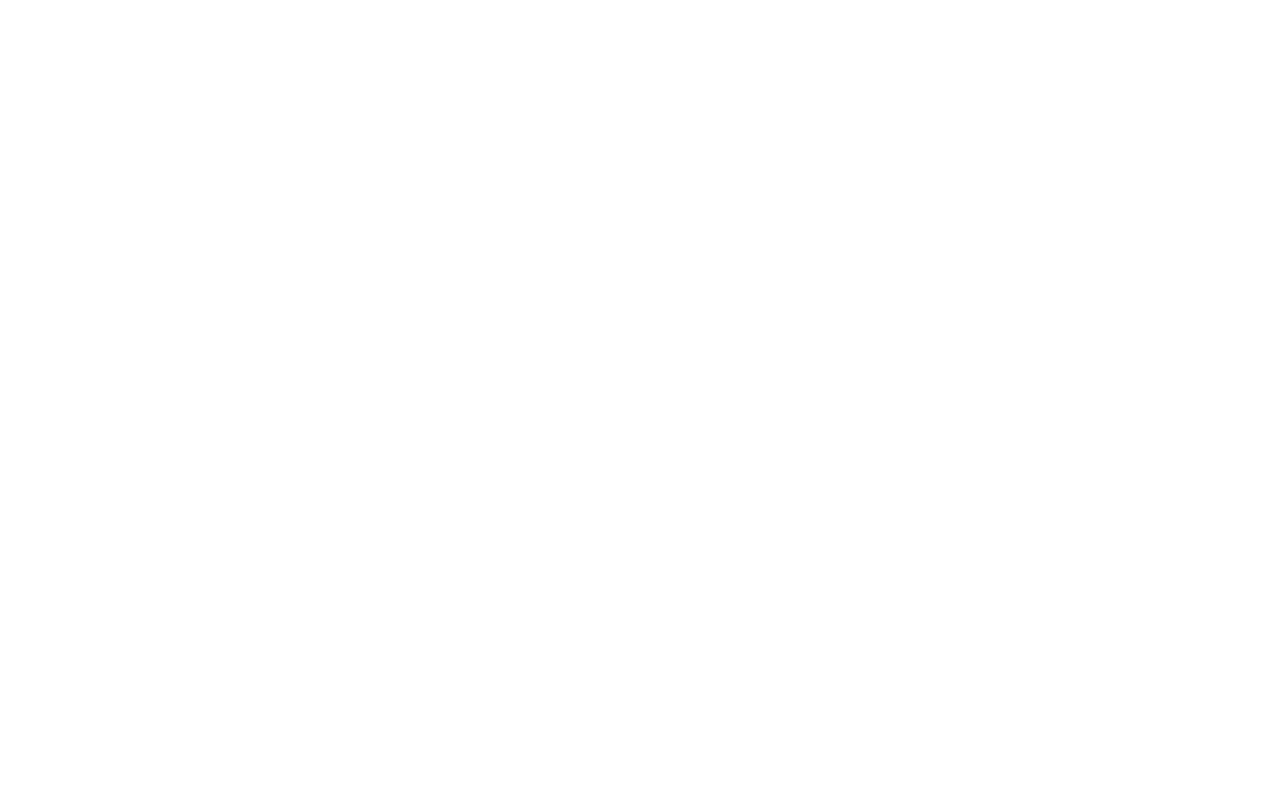
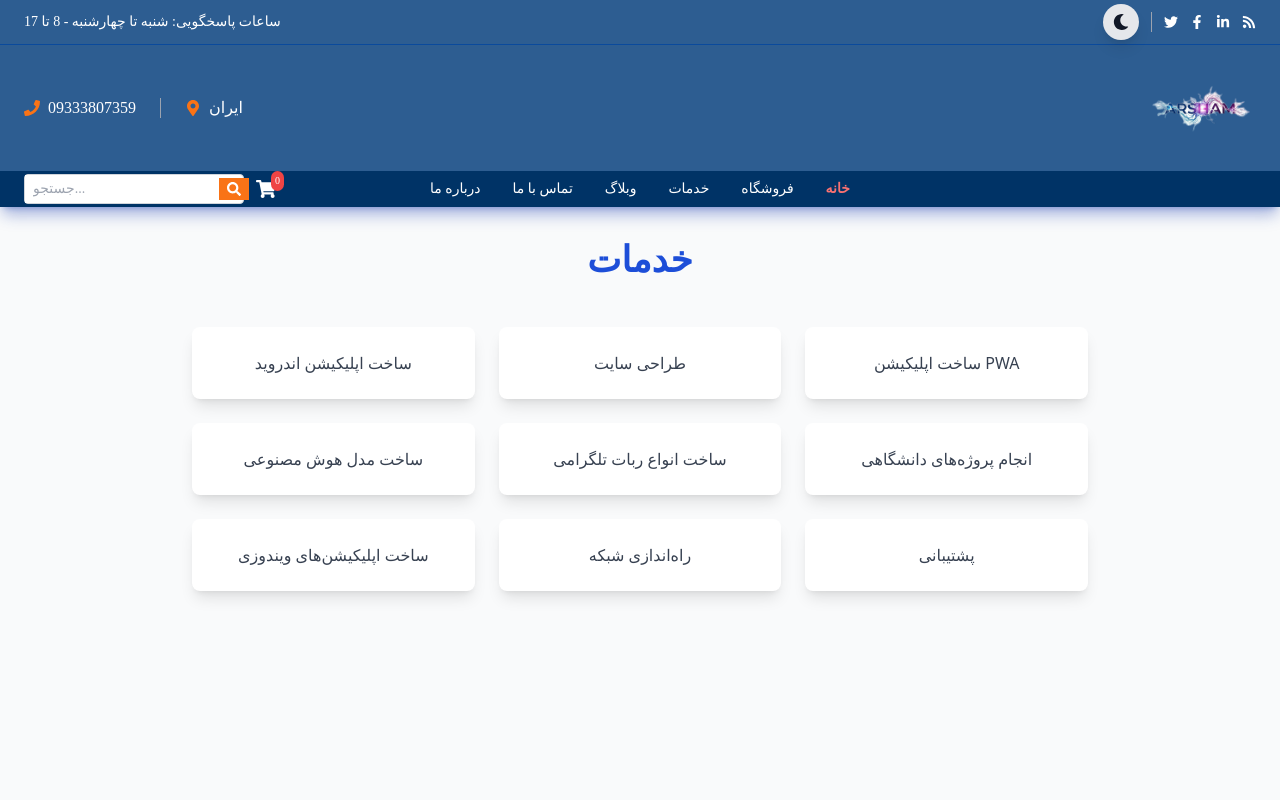
Before and after one commit to Arshamsoft/arsham-ai-site, a React (Create React App) app: page /services in a window 1280 px wide. Before the commit this address had no page. Shown: the top 800 px of the page. Built offline with nearby package versions, Linux system fonts and the light colour scheme; no server answers.

Commit message:
Add missing Services and Blog routes/pages

```diff
--- a/src/App.js
+++ b/src/App.js
@@ -1,9 +1,12 @@
+// frontend/src/App.js (کامل جایگزین کن)
 import { Routes, Route, Outlet } from 'react-router-dom';
 import Home from './pages/Home';
 import Portfolio from './pages/Portfolio';
 import Shop from './pages/Shop';
 import About from './pages/About';
 import Contact from './pages/Contact';
+import Services from './pages/Services';
+import Blog from './pages/Blog';
 import { LanguageProvider } from './context/LanguageContext';
 import Header from './components/Header';
 import Footer from './components/Footer';
@@ -30,6 +33,8 @@ function App() {
           <Route path="/about" element={<About />} />
           <Route path="/contact" element={<Contact />} />
           <Route path="/android" element={<AndroidApp />} />
+          <Route path="/services" element={<Services />} />
+          <Route path="/blog" element={<Blog />} />
         </Route>
       </Routes>
     </LanguageProvider>
--- /dev/null
+++ b/src/pages/Blog.js
@@ -0,0 +1,13 @@
+// frontend/src/pages/Blog.js (فایل جدید)
+export default function Blog() {
+  return (
+    <div className="min-h-screen w-full bg-gray-50 dark:bg-gray-900 text-gray-900 dark:text-gray-100 flex items-center justify-center p-8">
+      <div className="text-center max-w-xl">
+        <h2 className="text-4xl font-bold text-blue-700 dark:text-blue-400 mb-4">وبلاگ</h2>
+        <p className="text-gray-600 dark:text-gray-300 text-lg leading-relaxed">
+          مطالب وبلاگ به‌زودی اضافه می‌شن. برای اطلاع از آخرین مقالات، سری بعدی به همین صفحه سر بزنید.
+        </p>
+      </div>
+    </div>
+  );
+}
--- /dev/null
+++ b/src/pages/Services.js
@@ -0,0 +1,32 @@
+// frontend/src/pages/Services.js (فایل جدید)
+const services = [
+  'ساخت اپلیکیشن اندروید',
+  'طراحی سایت',
+  'ساخت اپلیکیشن PWA',
+  'ساخت مدل هوش مصنوعی',
+  'ساخت انواع ربات تلگرامی',
+  'انجام پروژه‌های دانشگاهی',
+  'ساخت اپلیکیشن‌های ویندوزی',
+  'راه‌اندازی شبکه',
+  'پشتیبانی',
+];
+
+export default function Services() {
+  return (
+    <div className="min-h-screen w-full bg-gray-50 dark:bg-gray-900 text-gray-900 dark:text-gray-100 p-8">
+      <div className="max-w-4xl mx-auto">
+        <h2 className="text-4xl font-bold text-center text-blue-700 dark:text-blue-400 mb-12">خدمات</h2>
+        <div className="grid grid-cols-1 md:grid-cols-3 gap-6">
+          {services.map((item, i) => (
+            <div
+              key={i}
+              className="bg-white dark:bg-gray-800 shadow-lg dark:shadow-gray-700 rounded-lg p-6 text-center transition hover:shadow-2xl hover:scale-105"
+            >
+              <p className="text-gray-700 dark:text-gray-200 font-medium">{item}</p>
+            </div>
+          ))}
+        </div>
+      </div>
+    </div>
+  );
+}
```
